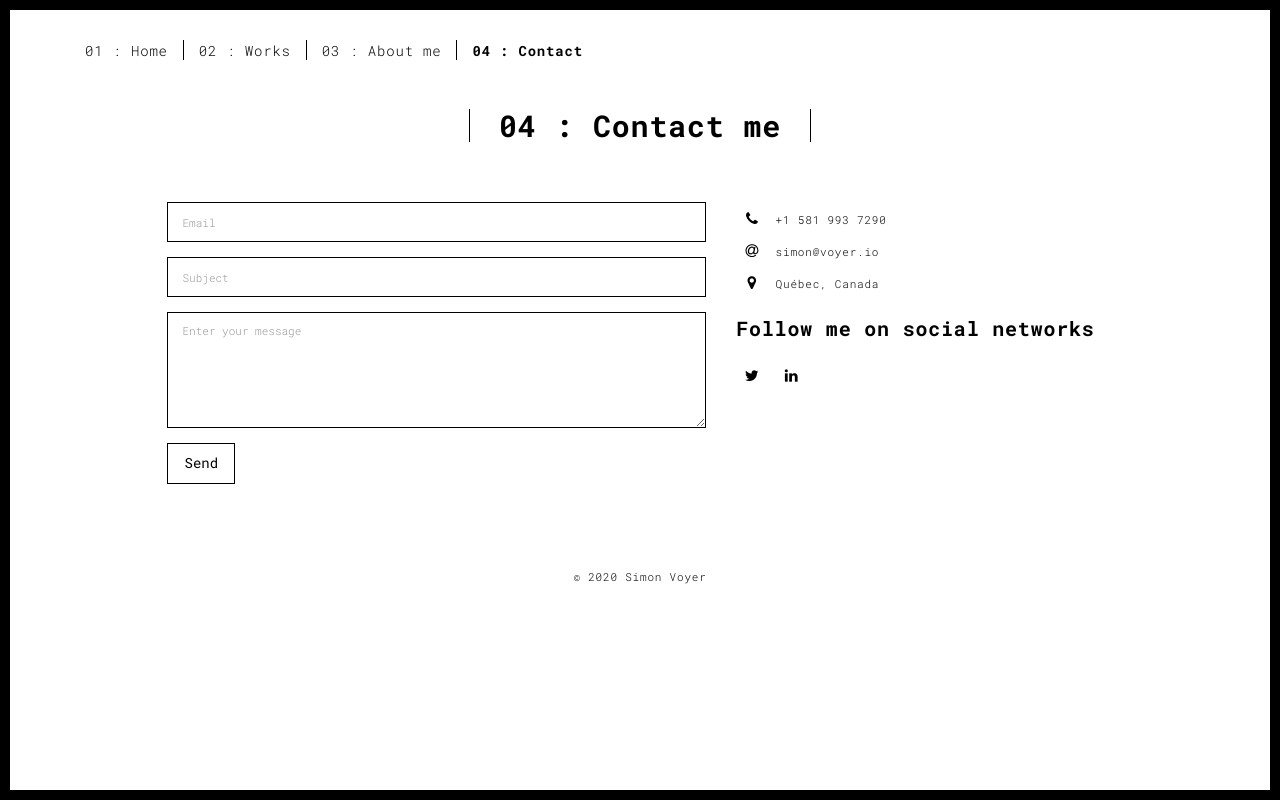
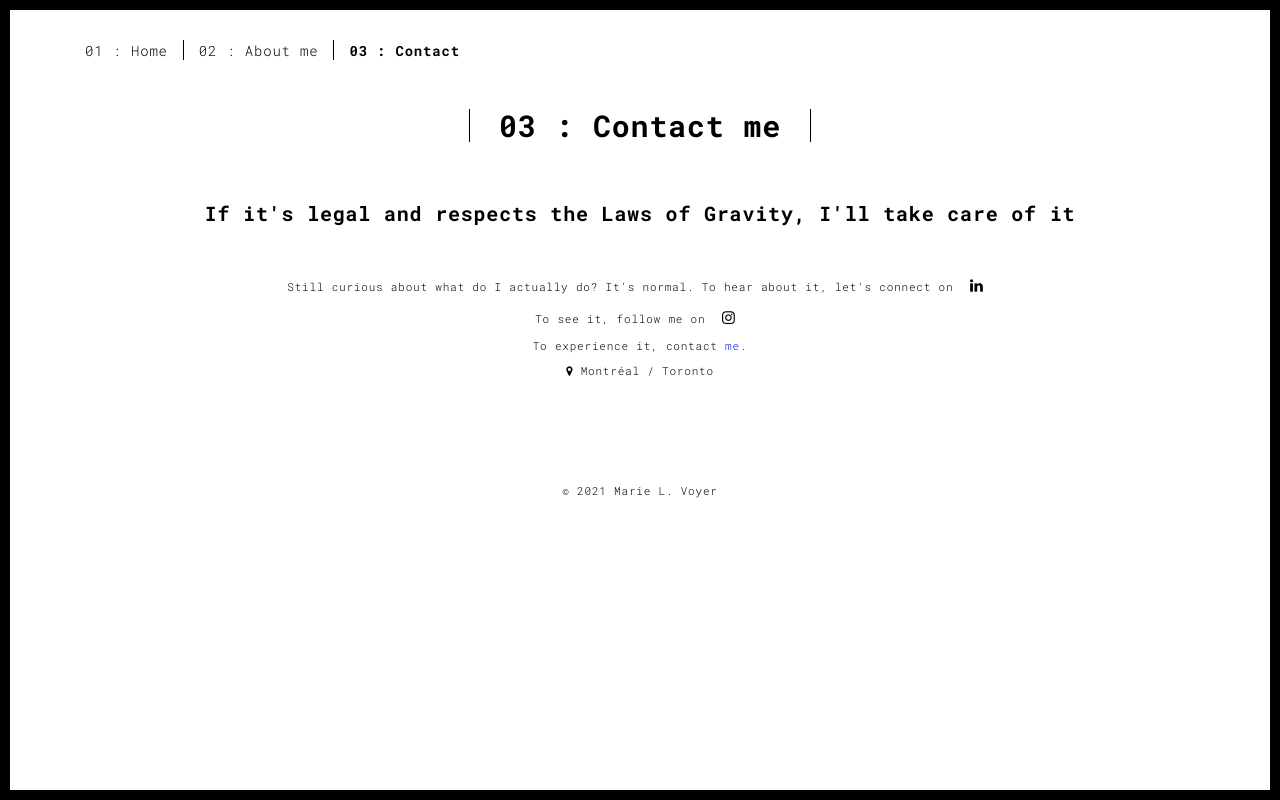
Before and after one commit to MarieTheV/portfolio, a Flask app: page /contact.html in a window 1280 px wide. Run offline with Flask 2, Linux system fonts and the light colour scheme; some libraries are stand-ins or nearby versions.

Commit message:
Commit du grand Goglu

```diff
--- /dev/null
+++ b/app.py
@@ -0,0 +1,13 @@
+from flask import Flask, render_template, request, redirect
+import csv
+app = Flask(__name__)
+
+
+@app.route('/')
+def my_homepage():
+    return render_template("index.html")
+
+
+@app.route('/<string:page_name>')
+def my_served_page(page_name):
+    return render_template(f"{page_name}")
--- a/main.py
+++ /dev/null
@@ -1,35 +0,0 @@
-from flask import Flask, render_template, request, redirect
-import csv
-app = Flask(__name__)
-
-
-def write_to_db(data):
-    with open('database.csv', mode='a') as database:
-        email = data['email']
-        subject = data['subject']
-        message = data['message']
-        csv_writer = csv.writer(database, delimiter=',', quotechar='"', quoting=csv.QUOTE_MINIMAL)
-        csv_writer.writerow([email, subject, message])
-
-
-@app.route('/')
-def my_homepage():
-    return render_template("index.html")
-
-
-@app.route('/<string:page_name>')
-def my_served_page(page_name):
-    return render_template(f"{page_name}")
-
-
-@app.route('/send_message', methods=['POST', 'GET'])
-def send_message():
-    if request.method == 'POST':
-        try:
-            data = request.form.to_dict()
-            write_to_db(data)
-            return redirect('thx.html')
-        except Exception as err:
-            return f'Could not save to DB :\n{err}'
-    else:
-        return redirect('contact.html')
--- a/templates/contact.html
+++ b/templates/contact.html
@@ -38,9 +38,8 @@
       <div class="collapse navbar-collapse" id="navbar-collapse">
         <ul class="nav navbar-nav ">
           <li><a href="./index.html" title="">01 : Home</a></li>
-          <li><a href="./works.html" title="">02 : Works</a></li>
-          <li><a href="./about.html" title="">03 : About me</a></li>
-          <li><a href="./contact.html" title="">04 : Contact</a></li>
+          <li><a href="./about.html" title="">02 : About me</a></li>
+          <li><a href="./contact.html" title="">03 : Contact</a></li>
         </ul>
 
 
@@ -54,61 +53,18 @@
       <div class="row">
         <div class="col-xs-12">
           <div class="section-container-spacer text-center">
-            <h1 class="h2">04 : Contact me</h1>
+            <h1 class="h2">03 : Contact me</h1>
           </div>
+                    <div class="row-xs-12 row-md-6 text-center">
+                      <h3>If it's legal and respects the Laws of Gravity, I'll take care of it</h3><br/>
+                      <p>Still curious about what do I actually do? It's normal.
 
-          <div class="row">
-            <div class="col-md-10 col-md-offset-1">
-               <form action="send_message" method="post" class="reveal-content">
-                  <div class="row">
-                    <div class="col-md-7">
-                      <div class="form-group">
-                        <input type="email" name="email" class="form-control" id="email" placeholder="Email">
-                      </div>
-                      <div class="form-group">
-                        <input type="text" name="subject" class="form-control" id="subject" placeholder="Subject">
-                      </div>
-                      <div class="form-group">
-                        <textarea class="form-control" name="message" rows="5" placeholder="Enter your message"></textarea>
-                      </div>
-                      <button type="submit" class="btn btn-default btn-lg">Send</button>
+                        To hear about it, let's connect on <a href="https://www.linkedin.com/in/marie-voyer-concierge/" title="" class="fa-icon"><i class="fa fa-linkedin"></i></a><br/>
+                        To see it, follow me on <a href="https://www.instagram.com/marieandthecity/" title="" class="fa-icon"><i class="fa fa-instagram"></i></a><br/>
+                        To experience it, contact <a href="mailto:bonjour@marievoyer.ca">me</a>.<br/>
+                        <i class="fa fa-map-marker"></i> Montréal / Toronto
+                      </p>
                     </div>
-                    <div class="col-md-5 address-container">
-                      <ul class="list-unstyled">
-                        <li>
-                          <span class="fa-icon">
-                            <i class="fa fa-phone" aria-hidden="true"></i>
-                          </span>
-                          +1 581 993 7290
-                        </li>
-                        <li>
-                          <span class="fa-icon">
-                            <i class="fa fa-at" aria-hidden="true"></i>
-                          </span>
-                          simon@voyer.io
-                        </li>
-                        <li>
-                          <span class="fa-icon">
-                            <i class="fa fa fa-map-marker" aria-hidden="true"></i>
-                          </span>
-                          Québec, Canada
-                        </li>
-                      </ul>
-                      <h3>Follow me on social networks</h3>
-                      <a href="https://twitter.com/vylmarion" title="" class="fa-icon">
-                        <i class="fa fa-twitter"></i>
-                      </a>
-                      <a href="https://www.linkedin.com/in/simon-voyer-07bb35196" title="" class="fa-icon">
-                        <i class="fa fa-linkedin"></i>
-                      </a>
-
-                    </div>
-                  </div>
-                </form>
-            </div>
-
-          </div>
-
        </div>
       </div>
     </div>
@@ -119,7 +75,7 @@
   <div class="container">
     <div class="row">
       <div class="col-xs-12">
-        <p>© 2020 Simon Voyer </p>
+        <p>© 2021 Marie L. Voyer </p>
       </div>
     </div>
   </div>
```
Also changed, not shown: templates/about.html (+6 -20 lines), templates/index.html (+9 -9 lines), static/assets/images/face.jpg (deleted), static/assets/images/profil.jpg (deleted), static/favicon.ico.
